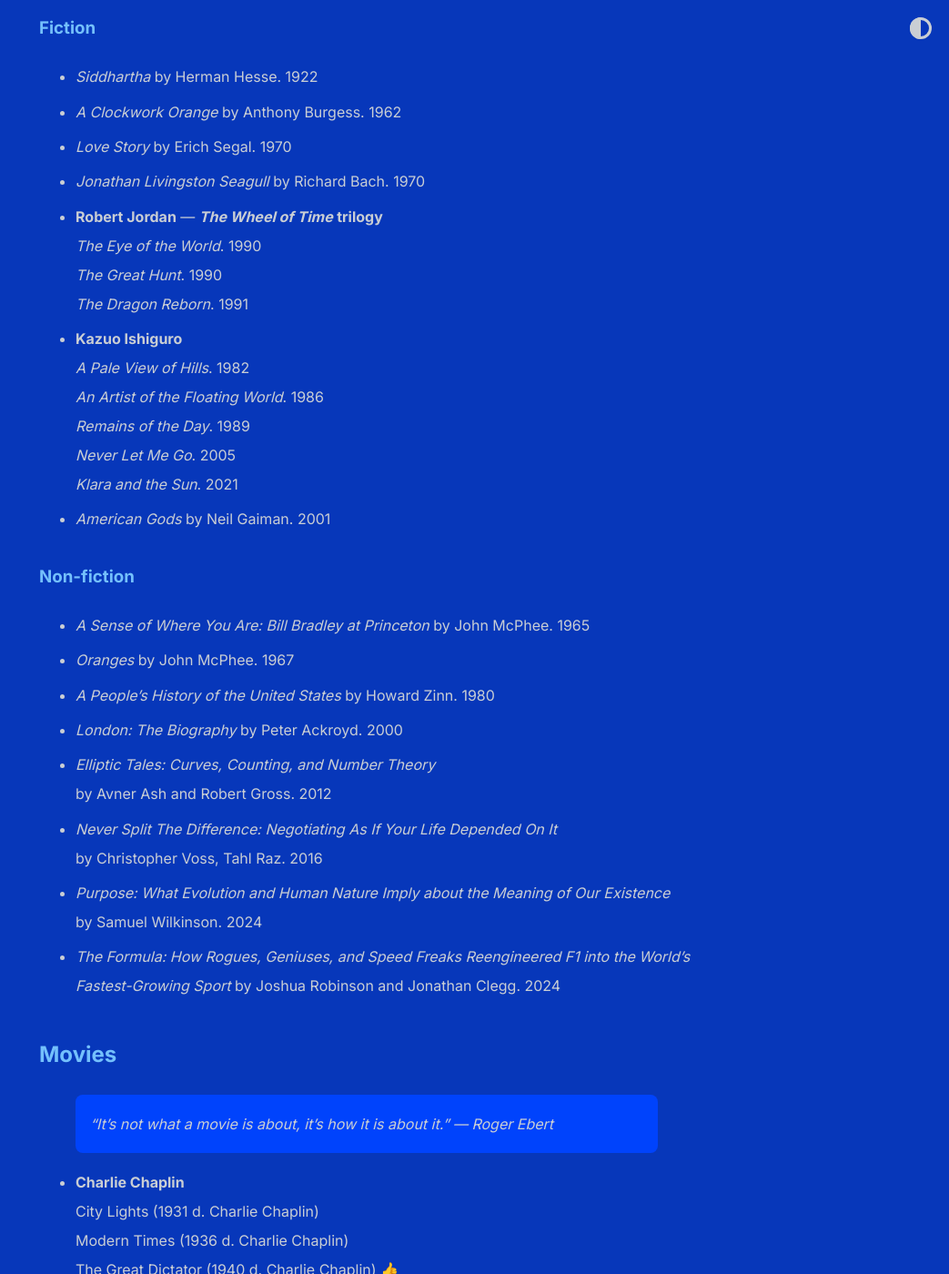
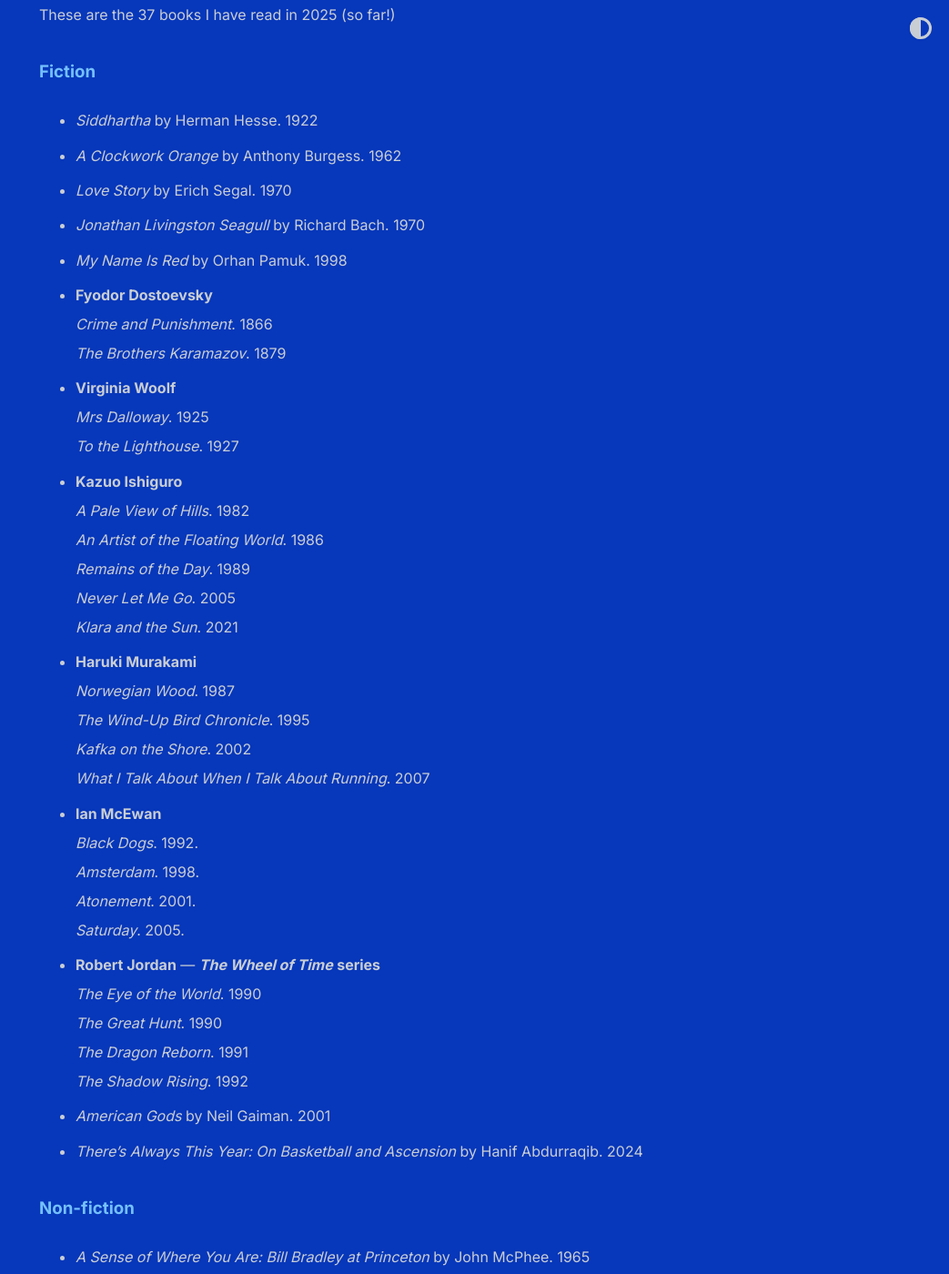
Before and after one commit to shihankanungo/shihankanungo.github.io, a Jekyll site: the page built from wrapped.md, in a window 1280 px wide and 1400 px high, scrolled down 560 px. Shown: the whole window at 91% size, without its empty margins (237-1280 px from the left). Built offline with Jekyll 4.4.1, drawn with Linux system fonts in a browser that asks for light colours; some of the changed text lies outside the part shown.

Commit message:
Update wrapped.md

```diff
--- a/wrapped.md
+++ b/wrapped.md
@@ -8,22 +8,43 @@ title: Wrapped (2025)
 
 > "What really knocks me out is a book that, when you're all done reading it, you wish the author that wrote it was a terrific friend of yours and you could call him up on the phone whenever you felt like it. That doesn't happen much, though." --- J.D. Salinger, The Catcher in the Rye
 
+These are the 37 books I have read in 2025 (so far!) <br>
+
 ### Fiction
 - *Siddhartha* by Herman Hesse. 1922
 - *A Clockwork Orange* by Anthony Burgess. 1962
 - *Love Story* by Erich Segal. 1970
 - *Jonathan Livingston Seagull* by Richard Bach. 1970
-- **Robert Jordan** &mdash; ***The Wheel of Time*** **trilogy**  <br>
-  *The Eye of the World*. 1990 <br>
-  *The Great Hunt*. 1990 <br>
-  *The Dragon Reborn*. 1991
+- *My Name Is Red* by Orhan Pamuk. 1998
+- **Fyodor Dostoevsky** <br>
+  *Crime and Punishment*. 1866 <br>
+  *The Brothers Karamazov*. 1879
+- **Virginia Woolf** <br>
+  *Mrs Dalloway*. 1925 <br>
+  *To the Lighthouse*. 1927
 - **Kazuo Ishiguro** <br>
   *A Pale View of Hills*. 1982 <br>
   *An Artist of the Floating World*. 1986 <br>
   *Remains of the Day*. 1989 <br>
   *Never Let Me Go*. 2005 <br>
   *Klara and the Sun*. 2021
+- **Haruki Murakami** <br>
+  *Norwegian Wood*. 1987 <br>
+  *The Wind-Up Bird Chronicle*. 1995 <br>
+  *Kafka on the Shore*. 2002 <br>
+  *What I Talk About When I Talk About Running*. 2007
+- **Ian McEwan** <br>
+  *Black Dogs*. 1992. <br>
+  *Amsterdam*. 1998. <br>
+  *Atonement*. 2001. <br>
+  *Saturday*. 2005.
+- **Robert Jordan** &mdash; ***The Wheel of Time*** **series**  <br>
+  *The Eye of the World*. 1990 <br>
+  *The Great Hunt*. 1990 <br>
+  *The Dragon Reborn*. 1991 <br>
+  *The Shadow Rising*. 1992
 - *American Gods* by Neil Gaiman. 2001
+- *There's Always This Year: On Basketball and Ascension* by Hanif Abdurraqib. 2024
 
 ### Non-fiction
 - *A Sense of Where You Are: Bill Bradley at Princeton* by John McPhee. 1965
@@ -32,6 +53,7 @@ title: Wrapped (2025)
 - *London: The Biography* by Peter Ackroyd. 2000
 - *Elliptic Tales: Curves, Counting, and Number Theory* <br> by Avner Ash and Robert Gross. 2012
 - *Never Split The Difference: Negotiating As If Your Life Depended On It* <br> by Christopher Voss, Tahl Raz. 2016
+- *The Usefulness of Useless Knowledge* by Abraham Flexner. 2017
 - *Purpose: What Evolution and Human Nature Imply about the Meaning of Our Existence* <br> by Samuel Wilkinson. 2024
 - *The Formula: How Rogues, Geniuses, and Speed Freaks Reengineered F1 into the World's Fastest-Growing Sport* by Joshua Robinson and Jonathan Clegg. 2024
 
```
